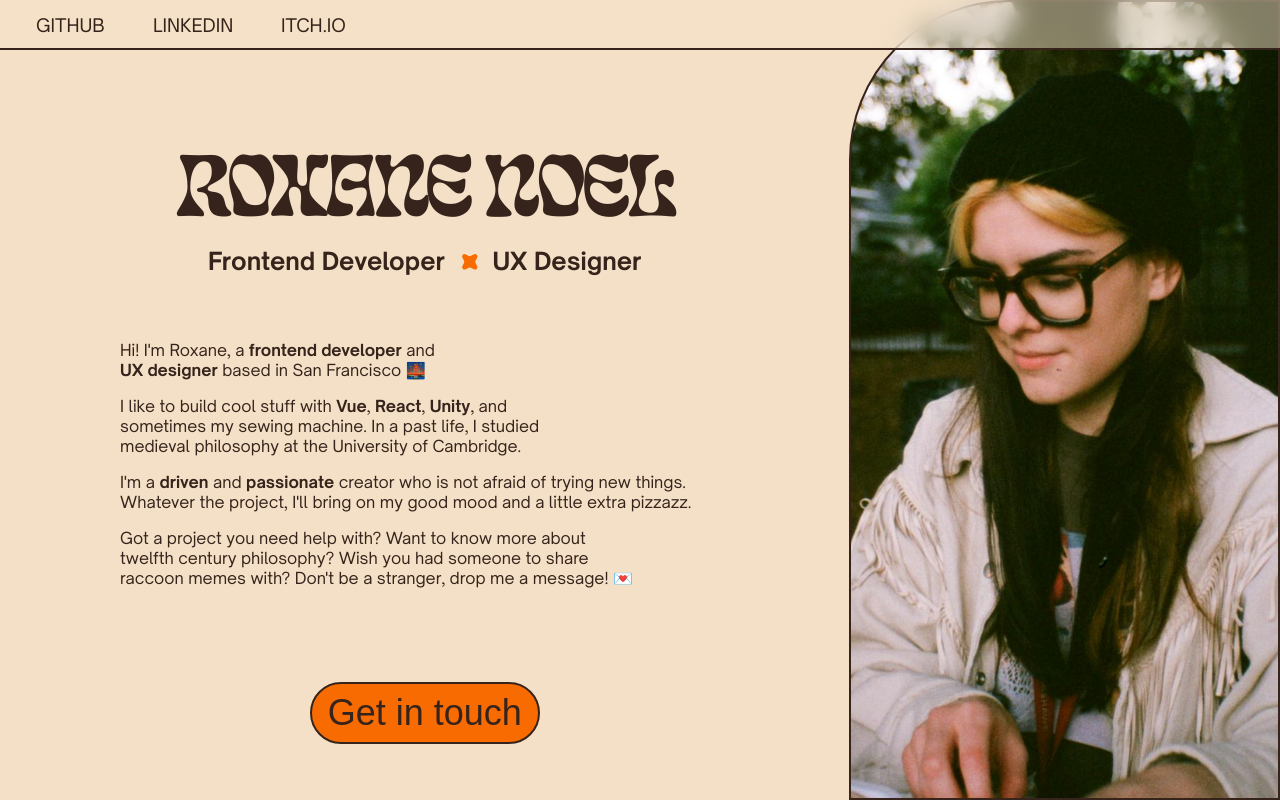
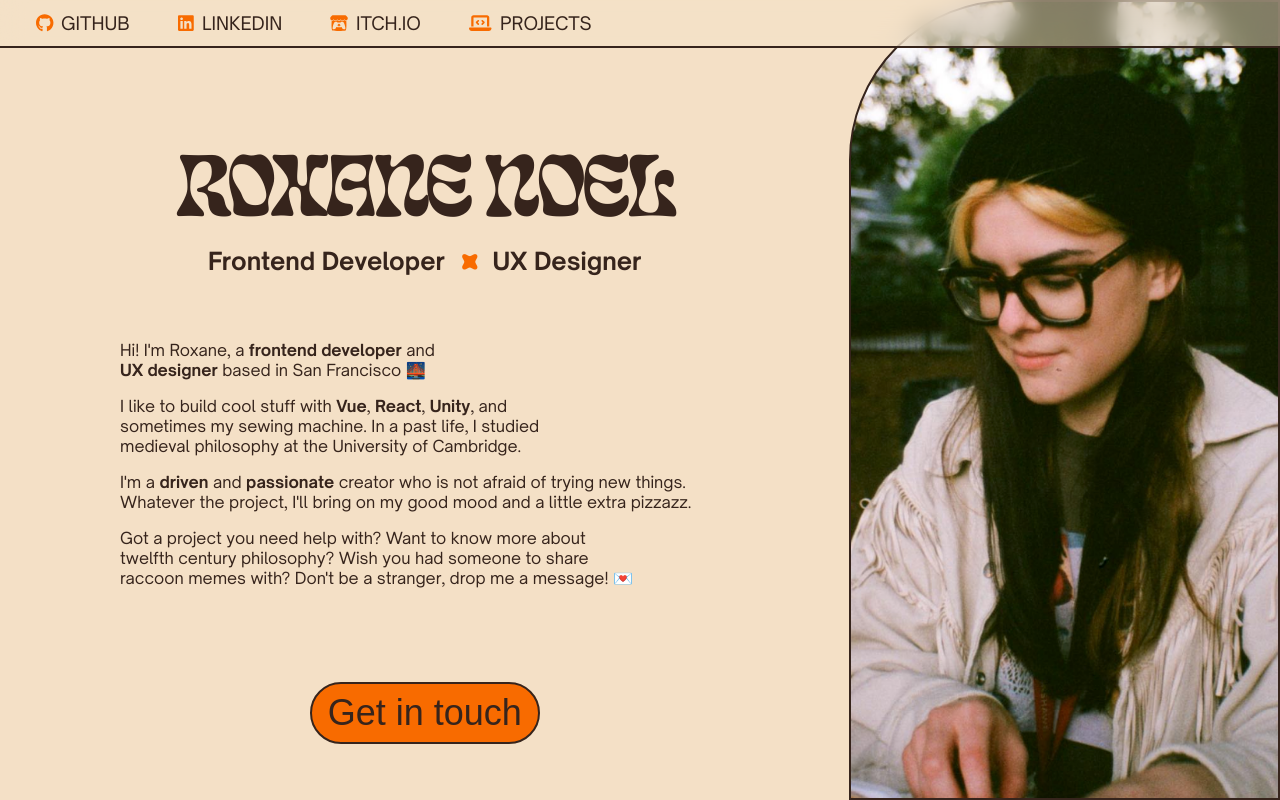
Before and after one commit to Roxanoel/roxanoel.github.io, a React (Create React App) app: page / in a window 1280 px wide. Built offline with nearby package versions, Linux system fonts and the light colour scheme.

Commit message:
Added icons to links

```diff
--- a/src/components/Navbar.js
+++ b/src/components/Navbar.js
@@ -1,12 +1,24 @@
 import NavLink from "./Navlink";
+import { FontAwesomeIcon } from '@fortawesome/react-fontawesome'
+import { faGithub, faLinkedin, faItchIo } from "@fortawesome/free-brands-svg-icons";
+import { faLaptopCode } from "@fortawesome/free-solid-svg-icons";
 
 function Navbar() {
 return (
   <nav className="navbar">
     <ul>
-      <NavLink text="GITHUB" link="https://github.com/Roxanoel" />
-      <NavLink text="LINKEDIN" link="https://www.linkedin.com/in/roxane-noel/" />
-      <NavLink text="ITCH.IO" link="https://roxanoel.itch.io/" />
+      <NavLink text="GITHUB" link="https://github.com/Roxanoel">
+       <FontAwesomeIcon icon={faGithub} />
+      </NavLink>
+      <NavLink text="LINKEDIN" link="https://www.linkedin.com/in/roxane-noel/">
+        <FontAwesomeIcon icon={faLinkedin} />
+      </NavLink>
+      <NavLink text="ITCH.IO" link="https://roxanoel.itch.io/">
+        <FontAwesomeIcon icon={faItchIo} />
+      </NavLink>
+      <NavLink text="PROJECTS">
+        <FontAwesomeIcon icon={faLaptopCode} />
+      </NavLink>
       {/*<NavLink text="WEB" />
       <NavLink text="GAMES" />
       <NavLink text="LINKS" />
--- a/src/components/Navlink.js
+++ b/src/components/Navlink.js
@@ -1,6 +1,7 @@
-function NavLink({ link, text }) {
+function NavLink({ link, text, children }) {
     return (
         <li className="navlink-container">
+            <span className="navlink-icon">{children}</span>
             <a className="navlink" href={link}>{text}</a>
         </li>
     )
--- a/src/scss/components/_navlink.scss
+++ b/src/scss/components/_navlink.scss
@@ -1,13 +1,20 @@
 @use '../base/palette';
+
 .navlink-container {
     cursor: crosshair;
+    display: flex;
+    align-items: center;
+    gap: 0.5rem;
 }
-.navlink{
+.navlink {
     display: inline-block;
     vertical-align: middle;
     -webkit-transform: perspective(1px) translateZ(0);
     transform: perspective(1px) translateZ(0);
     position: relative;
+}
+.navlink-icon  {
+    color: palette.$orange-accent;
 }
 .navlink::before {
     content: "";
```
